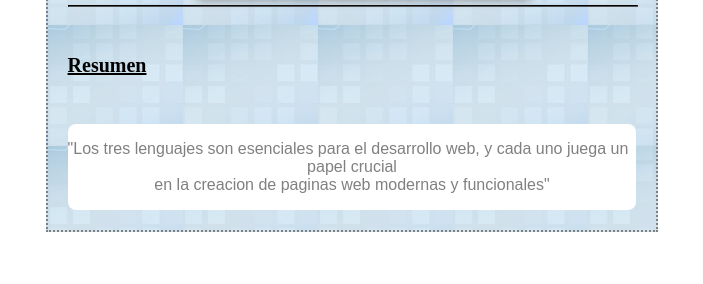
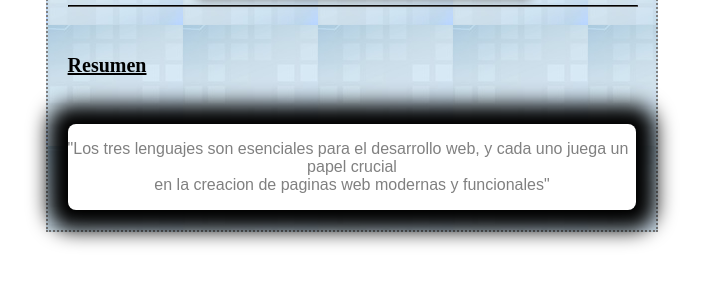
Before and after one commit to MarcoRossiMetalslug/Evaluacion1, a plain HTML site: page index.html in a window 1280 px wide. Shown: the part 1872-2156 px from the top of the page, without its empty margins (288-991 px from the left). Drawn offline with Linux system fonts and the light colour scheme.

Commit message:
Update estilo.css

```diff
--- a/estilo.css
+++ b/estilo.css
@@ -153,6 +153,7 @@ hr{
         border-radius: 0.5rem;
         background-color: white;
         justify-content: space-around;
+        box-shadow:0px 0.5px 20px 20px
 
     }
     .Resumidito{
```
